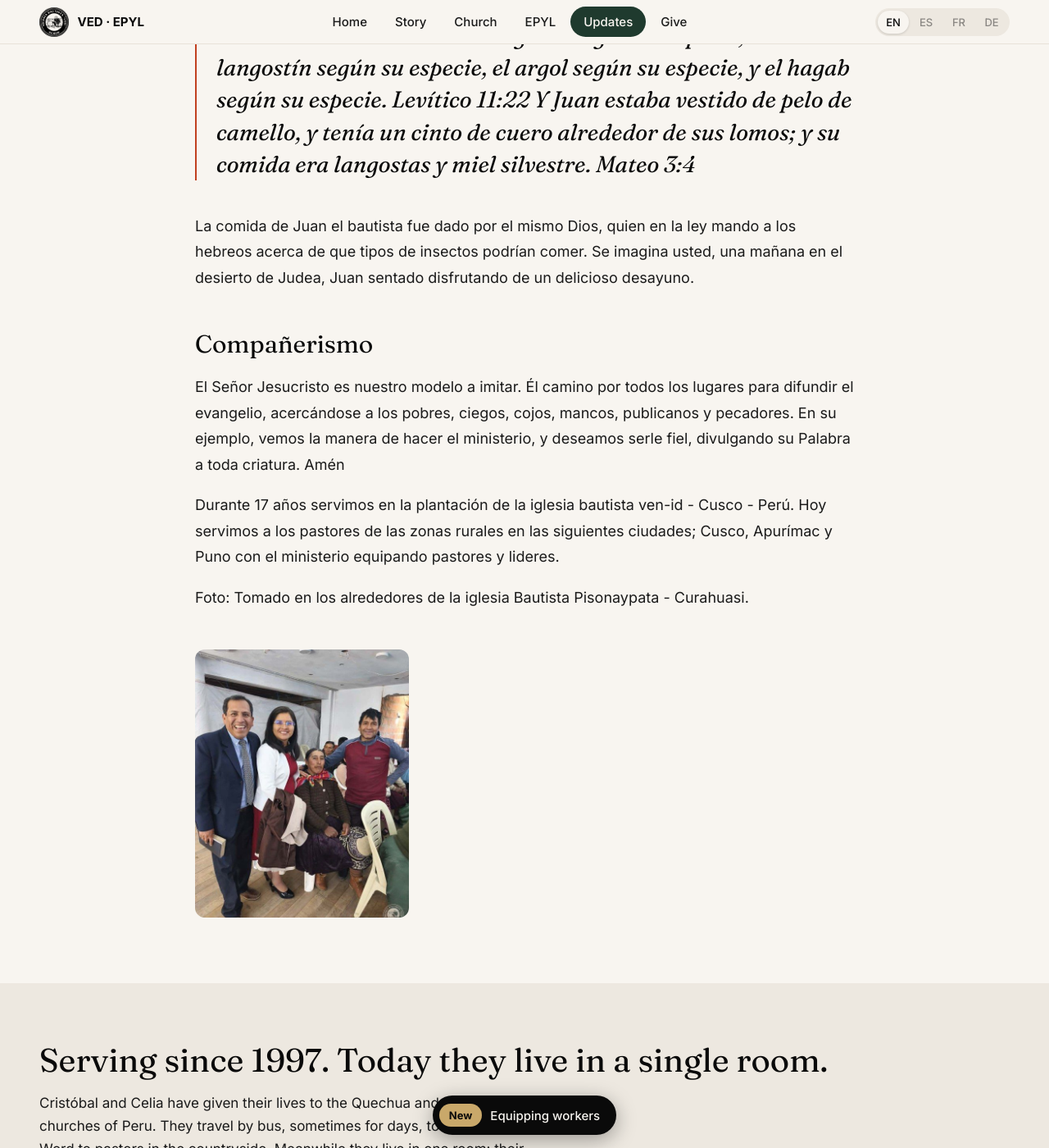
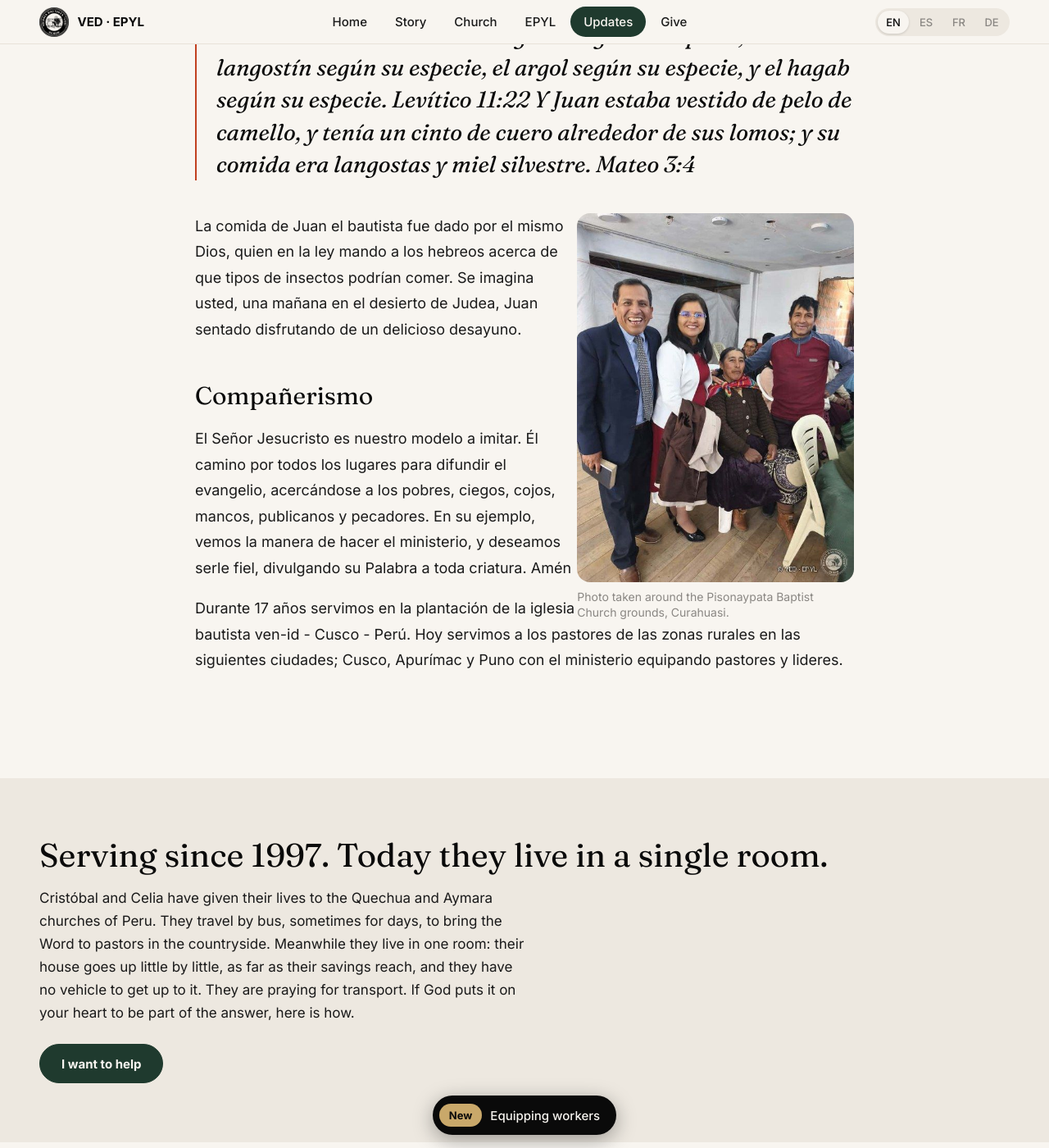
Before and after one commit to ved-ministry/ved-ministry.github.io, a Jekyll site: the page built from _posts/2025-11-10-langostas-y-miel.md, in a window 1280 px wide and 1400 px high, scrolled down 888 px. Shown: the whole window at 82% size. Built offline with Jekyll 4.4.1, drawn with Linux system fonts in a browser that asks for light colours.

Commit message:
Place photos inside the text with their captions
- _includes/foto.html renders one photo with its bilingual caption
- post layout replaces [[fotoN]] markers in both languages; photos marked inline are left out of the gallery
- Langostas y miel uses the Pisonaypata photo with its caption

Co-Authored-By: Claude Haiku 5.5 <noreply@anthropic.com>
Claude-Session: https://claude.ai/code/session_01MoSahc3eCNpTB3WY6mbTxE

```diff
--- /dev/null
+++ b/_includes/foto.html
@@ -0,0 +1,5 @@
+{% assign f = page.photos[include.n] %}
+<figure class="inline-photo{% if f.wide %} wide{% endif %}">
+  <img src="/{{ f.src | replace: '.jpg', '.s.jpg' }}" data-zoom="/{{ f.src }}" data-caption="{{ f.caption }}" data-caption-es="{{ f.caption_es }}" alt="{{ f.caption | default: page.title }}" loading="lazy">
+  {% if f.caption %}<figcaption><span class="l-en">{{ f.caption }}</span><span class="l-es">{{ f.caption_es | default: f.caption }}</span></figcaption>{% endif %}
+</figure>
--- a/_layouts/post.html
+++ b/_layouts/post.html
@@ -13,12 +13,21 @@ layout: default
   <figure class="post__cover wrap"><img src="/{{ cover.src }}" alt="{{ cover.caption | default: page.title }}" data-zoom data-caption="{{ cover.caption }}" data-caption-es="{{ cover.caption_es }}">{% if cover.caption %}<figcaption><span class="l-en">{{ cover.caption }}</span><span class="l-es">{{ cover.caption_es | default: cover.caption }}</span></figcaption>{% endif %}</figure>
   {% endif %}
   {% if page.es_only %}<p class="post__note wrap l-en" data-i18n="post.es_only">This piece is available in Spanish.</p>{% endif %}
-  <div class="post__body l-en">{{ content }}</div>
-  <div class="post__body l-es">{% if page.body_es %}{{ page.body_es | markdownify }}{% else %}{{ content }}{% endif %}</div>
+  {% assign body_en = content %}
+  {% assign body_es = page.body_es | default: content %}
+  {% if page.body_es %}{% assign body_es = page.body_es | markdownify %}{% endif %}
+  {% for f in page.photos %}{% if f.inline %}
+    {% capture fig %}{% include foto.html n=forloop.index0 %}{% endcapture %}
+    {% assign tok = "<p>[[foto" | append: forloop.index0 | append: "]]</p>" %}
+    {% assign body_en = body_en | replace: tok, fig %}
+    {% assign body_es = body_es | replace: tok, fig %}
+  {% endif %}{% endfor %}
+  <div class="post__body l-en">{{ body_en }}</div>
+  <div class="post__body l-es">{{ body_es }}</div>
   {% if page.photos.size > 1 %}
   <div class="gallery wrap">
-    {% for f in page.photos offset: 1 %}<img{% if f.wide %} class="wide"{% endif %} src="/{{ f.src | replace: '.jpg', '.s.jpg' }}" data-zoom="/{{ f.src }}" data-caption="{{ f.caption }}" data-caption-es="{{ f.caption_es }}" alt="{{ f.caption | default: page.title }}" loading="lazy">
-    {% endfor %}
+    {% for f in page.photos offset: 1 %}{% unless f.inline %}<img{% if f.wide %} class="wide"{% endif %} src="/{{ f.src | replace: '.jpg', '.s.jpg' }}" data-zoom="/{{ f.src }}" data-caption="{{ f.caption }}" data-caption-es="{{ f.caption_es }}" alt="{{ f.caption | default: page.title }}" loading="lazy">
+    {% endunless %}{% endfor %}
   </div>
   {% endif %}
   {% for v in page.videos %}<div class="wrap"><video src="/{{ v.src }}" poster="/{{ v.poster }}" controls playsinline preload="none"></video></div>{% endfor %}
--- a/_posts/2025-11-10-langostas-y-miel.md
+++ b/_posts/2025-11-10-langostas-y-miel.md
@@ -10,8 +10,13 @@ es_only: true
 photos:
   - src: assets/img/posts/boletines/langostas-y-miel/langostas-y-miel-01.jpg
   - src: assets/img/posts/boletines/langostas-y-miel/langostas-y-miel-02.jpg
+    inline: true
+    caption: "Photo taken around the Pisonaypata Baptist Church grounds, Curahuasi."
+    caption_es: "Foto tomada en los alrededores de la iglesia Bautista Pisonaypata, Curahuasi."
 ---
 > Estos comeréis de ellos: la langosta según su especie, el langostín según su especie, el argol según su especie, y el hagab según su especie. Levítico 11:22 Y Juan estaba vestido de pelo de camello, y tenía un cinto de cuero alrededor de sus lomos; y su comida era langostas y miel silvestre. Mateo 3:4
+
+[[foto1]]
 
 La comida de Juan el bautista fue dado por el mismo Dios, quien en la ley mando a los hebreos acerca de que tipos de insectos podrían comer. Se imagina usted, una mañana en el desierto de Judea, Juan sentado disfrutando de un delicioso desayuno.
 
@@ -20,5 +25,3 @@ La comida de Juan el bautista fue dado por el mismo Dios, quien en la ley mando
 El Señor Jesucristo es nuestro modelo a imitar. Él camino por todos los lugares para difundir el evangelio, acercándose a los pobres, ciegos, cojos, mancos, publicanos y pecadores. En su ejemplo, vemos la manera de hacer el ministerio, y deseamos serle fiel, divulgando su Palabra a toda criatura. Amén
 
 Durante 17 años servimos en la plantación de la iglesia bautista ven-id - Cusco - Perú. Hoy servimos a los pastores de las zonas rurales en las siguientes ciudades; Cusco, Apurímac y Puno con el ministerio equipando pastores y lideres.
-
-Foto: Tomado en los alrededores de la iglesia Bautista Pisonaypata - Curahuasi.
--- a/assets/css/layout.css
+++ b/assets/css/layout.css
@@ -292,6 +292,9 @@
 .post__body h2 { font-family: var(--font-display); font-weight: 400; font-size: clamp(24px, 3vw, 30px); line-height: 1.2; color: var(--ink); margin: 48px 0 0; }
 .post__body h3 { font-size: 18px; color: var(--ink); margin: 32px 0 0; }
 .post .gallery { margin-top: var(--m-l); }
+.inline-photo { margin: var(--m-l) 0; }
+.inline-photo img { width: 100%; border-radius: var(--r); cursor: zoom-in; }
+@media (min-width: 900px) { .inline-photo { float: right; width: 42%; margin: 8px 0 24px 32px; } }
 
 .need { margin-top: var(--m-xl); padding-block: clamp(40px, 7vw, 72px); background: var(--paper-2); }
 .need h2 { font-family: var(--font-display); font-weight: 400; font-size: clamp(26px, 4vw, 40px); line-height: 1.1; margin: 0; }
```
